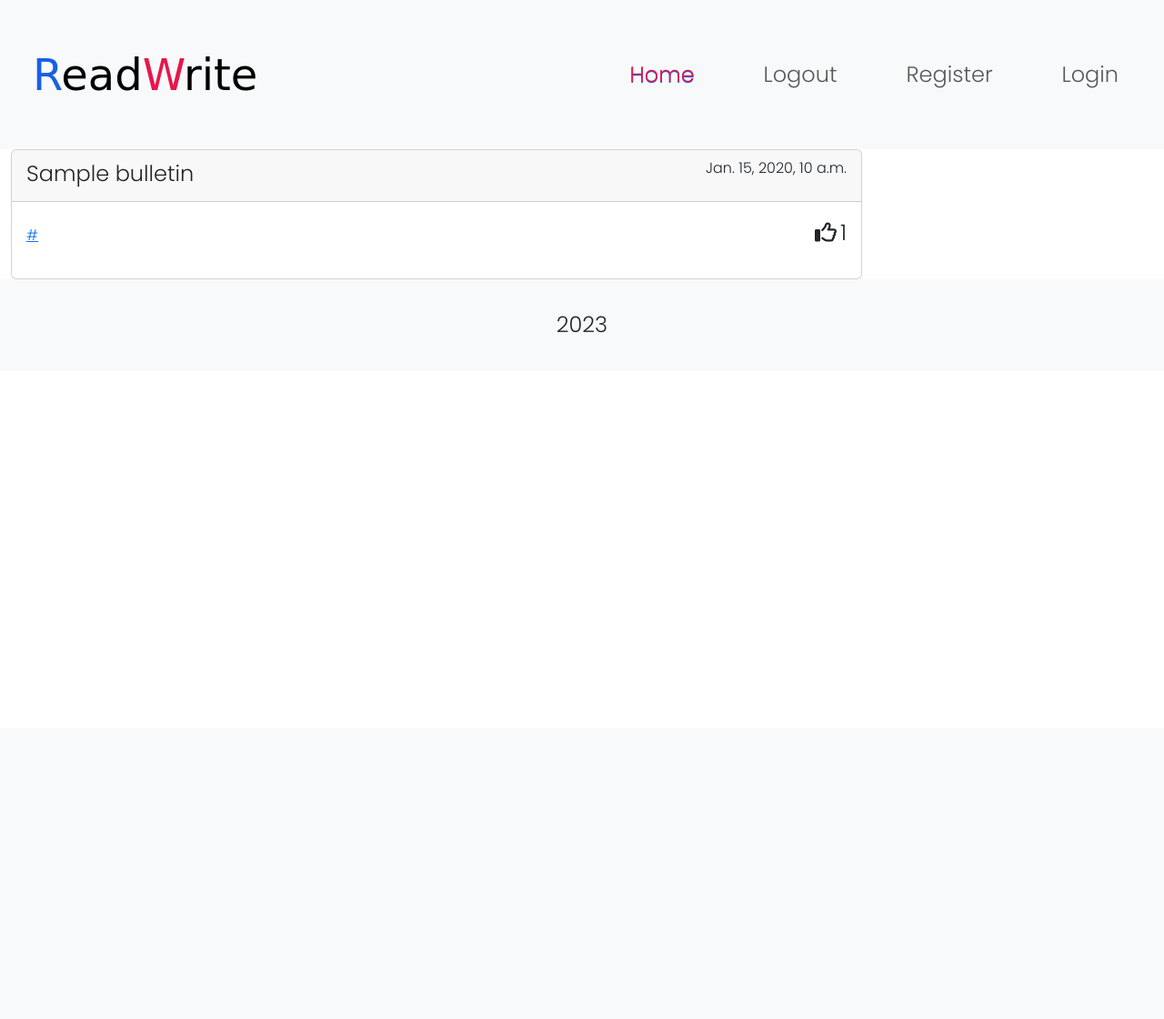
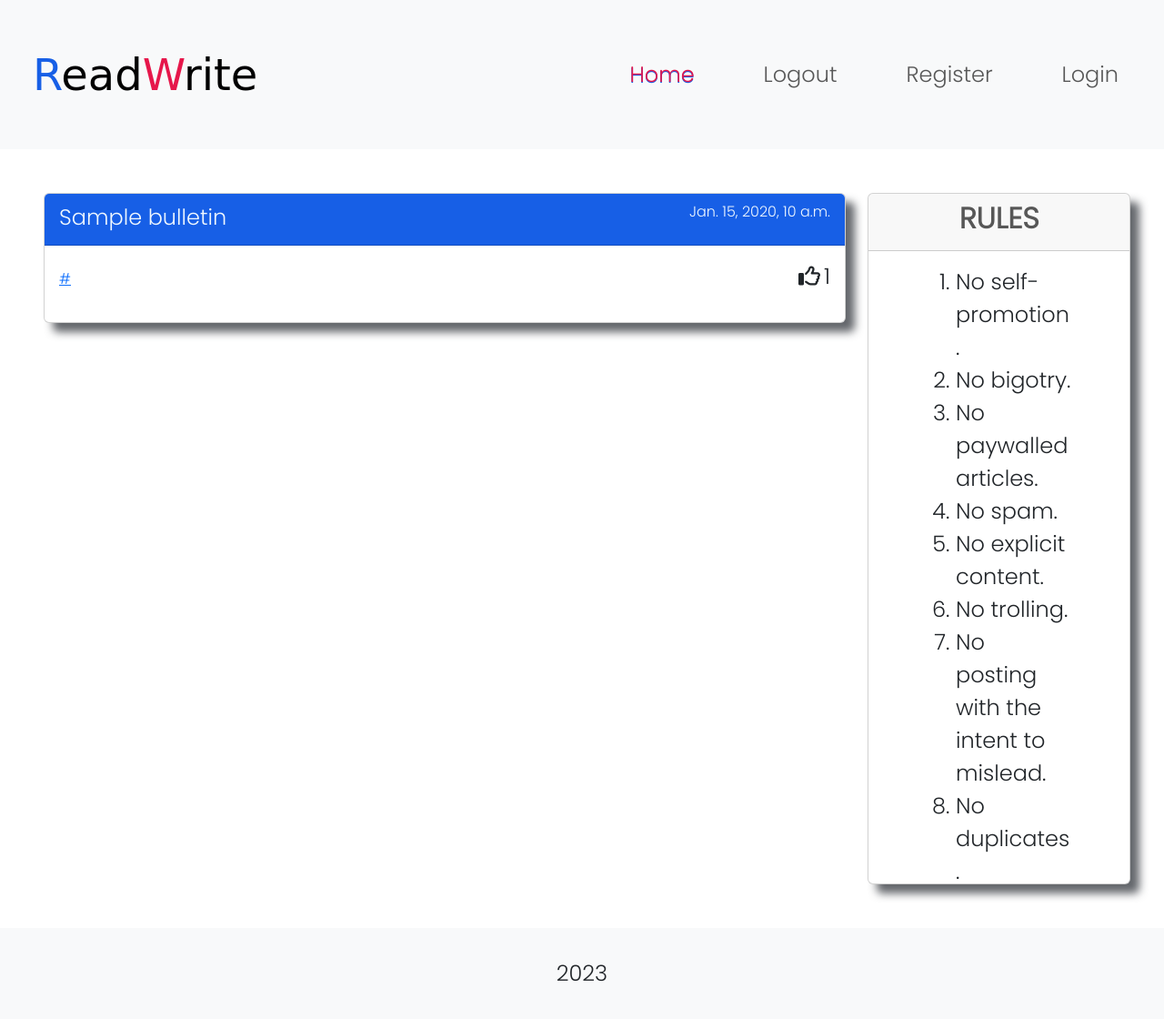
Before and after one commit to ChrisLPlumb91/readwrite, a Django app: template templates/index.html in a window 1280 px wide. Shown: the whole page at 91% size. Before the commit the page ends 366 px from the top, so only its background shows below. Run offline with Django 4.2, Linux system fonts and the light colour scheme; the template is opened without the code that fills it: values that come from a table or form of the project are taken from there, others are empty; tables that the repository leaves empty hold one stand-in row (values such as "Sample post"); some libraries are stand-ins or nearby versions; some web fonts are replaced.

Commit message:
Add further HTML and CSS to index.html, as well as JavaScript

```diff
--- a/static/css/style.css
+++ b/static/css/style.css
@@ -26,10 +26,46 @@ body {
     text-shadow: 0 1px #175fe6;
 }
 
+.card {
+    box-shadow: 10px 10px 10px #292d35b9;
+}
+
+.rules {
+    height: 95vh;
+    width: 22.6vw;
+}
+
+.rules-fixed {
+    position: fixed;
+    top: 15px;
+}
+
+.rules-fixed-bottom {
+    position: absolute;
+    bottom: 15px;
+}
+
+.card-header {
+    color:aliceblue;
+}
+
+.card-header > h2 {
+    color: #000000a6;
+    font-weight: bold;
+}
+
 .card-header > p {
     display: inline-block;
     float: right;
     font-size: 1rem;
+}
+
+.blue-header {
+    background-color: #175fe6;
+}
+
+.red-header {
+    background-color: #e6174b;
 }
 
 .card-body > a {
--- /dev/null
+++ b/static/js/script.js
@@ -0,0 +1,19 @@
+$(document).scroll(function() {
+    var y = $(document).scrollTop();
+    var rulescard = $('.rules');
+    var coldiv = $('div>.col-3');
+
+    if(y > 195 && y < 848)  {
+        coldiv.removeClass('position-relative');
+        rulescard.removeClass('rules-fixed-bottom');
+        rulescard.addClass('rules-fixed');
+        document.addClass('me-2');
+    } else if(y >= 848) {
+        rulescard.removeClass('rules-fixed');
+        coldiv.addClass('position-relative');
+        rulescard.addClass('rules-fixed-bottom');
+    } else {
+        rulescard.removeClass('rules-fixed');
+        document.removeClass('me-2');
+    }
+});
--- a/templates/base.html
+++ b/templates/base.html
@@ -86,6 +86,7 @@
         integrity="sha384-w76AqPfDkMBDXo30jS1Sgez6pr3x5MlQ1ZAGC+nuZB+EYdgRZgiwxhTBTkF7CXvN" crossorigin="anonymous">
     </script>
     <script src="https://kit.fontawesome.com/b83175b9a4.js" crossorigin="anonymous"></script>
+    <script src="{% static 'js/script.js' %}"></script>
 </body>
 
 </html>
--- a/templates/index.html
+++ b/templates/index.html
@@ -2,14 +2,15 @@
 
 {% block content %}
 
-<div class="container-fluid">
+<div class="container-fluid my-5 px-5" id="bulletin_list_container">
     <div class="row">
         <div class="col-9">
             {% for bulletin in bulletin_list %}
-            <div class="row">
+            {% if forloop.counter == 1 %}
+            <div class="row mb-3">
                 <div class="col-12">
                     <div class="card">
-                        <div class="card-header">
+                        <div class="card-header blue-header">
                             {{ bulletin.title }}
                             <p>{{ bulletin.created_on }}</p>
                         </div>
@@ -20,9 +21,50 @@
                     </div>
                 </div>
             </div>
+            {% else %}
+            <div class="row my-3">
+                <div class="col-12">
+                    <div class="card">
+                        {% if forloop.counter|divisibleby:2 %}
+                        <div class="card-header red-header">
+                            {{ bulletin.title }}
+                            <p>{{ bulletin.created_on }}</p>
+                        </div>
+                        {% else %}
+                        <div class="card-header blue-header">
+                            {{ bulletin.title }}
+                            <p>{{ bulletin.created_on }}</p>
+                        </div>
+                        {% endif %}
+                        <div class="card-body">
+                            <a href="{{ bulletin.link }}">{{ bulletin.link }}</a>
+                            <p><i class="far fa-thumbs-up mx-1"></i>{{ bulletin.number_of_likes }}</p>
+                        </div>
+                    </div>
+                </div>
+            </div>
+            {% endif %}
             {% endfor %}
         </div>
-        <div class="col-3"></div>
+        <div class="col-3">
+            <div class="card rules">
+                <div class="card-header">
+                    <h2 class="text-center">RULES</h2>
+                </div>
+                <div class="card-body">
+                    <ol class="mx-5">
+                        <li>No self-promotion.</li>
+                        <li>No bigotry.</li>
+                        <li>No paywalled articles.</li>
+                        <li>No spam.</li>
+                        <li>No explicit content.</li>
+                        <li>No trolling.</li>
+                        <li>No posting with the intent to mislead.</li>
+                        <li>No duplicates.</li>
+                    </ol>
+                </div>
+            </div>
+        </div>
     </div>
 </div>
 
```
